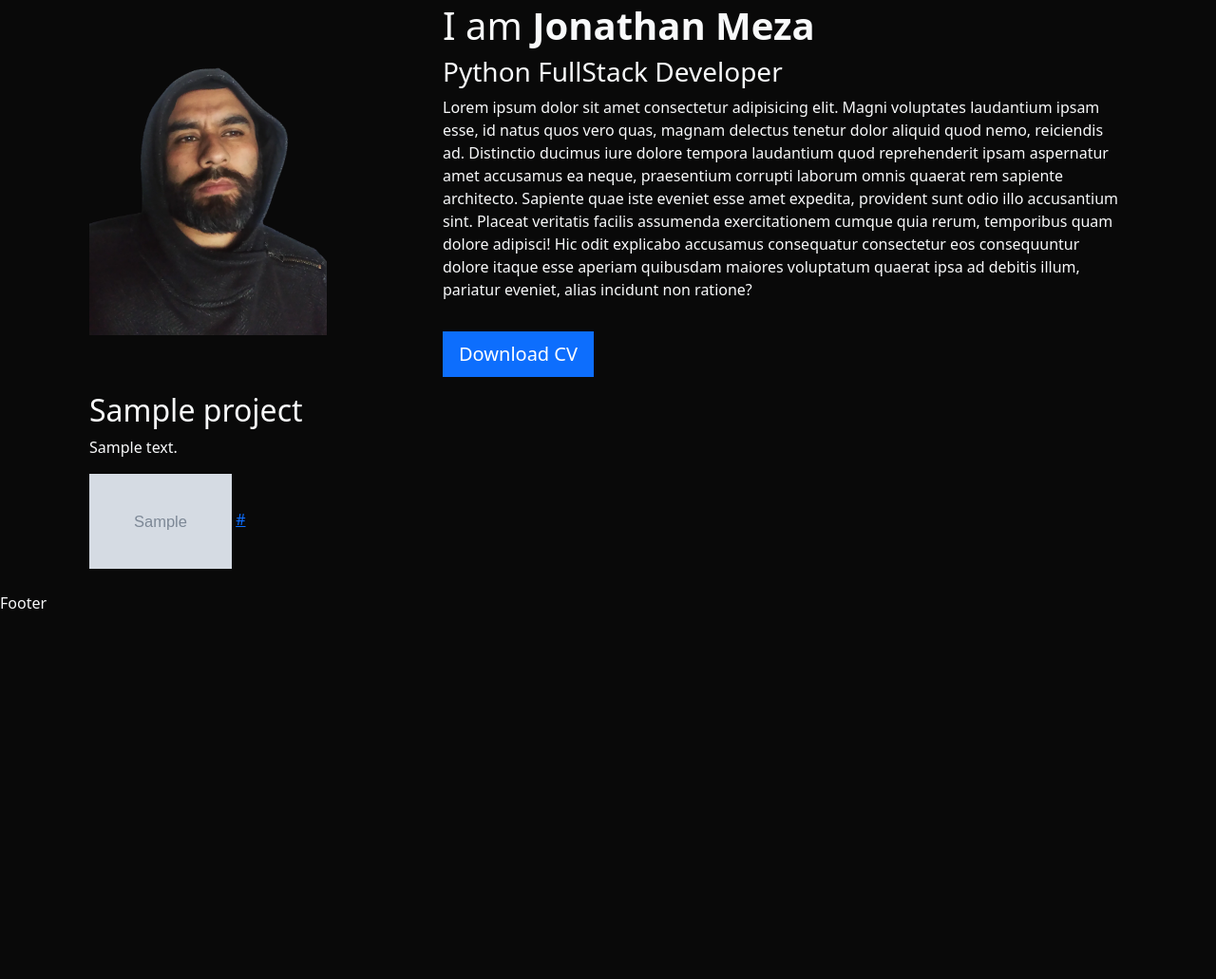
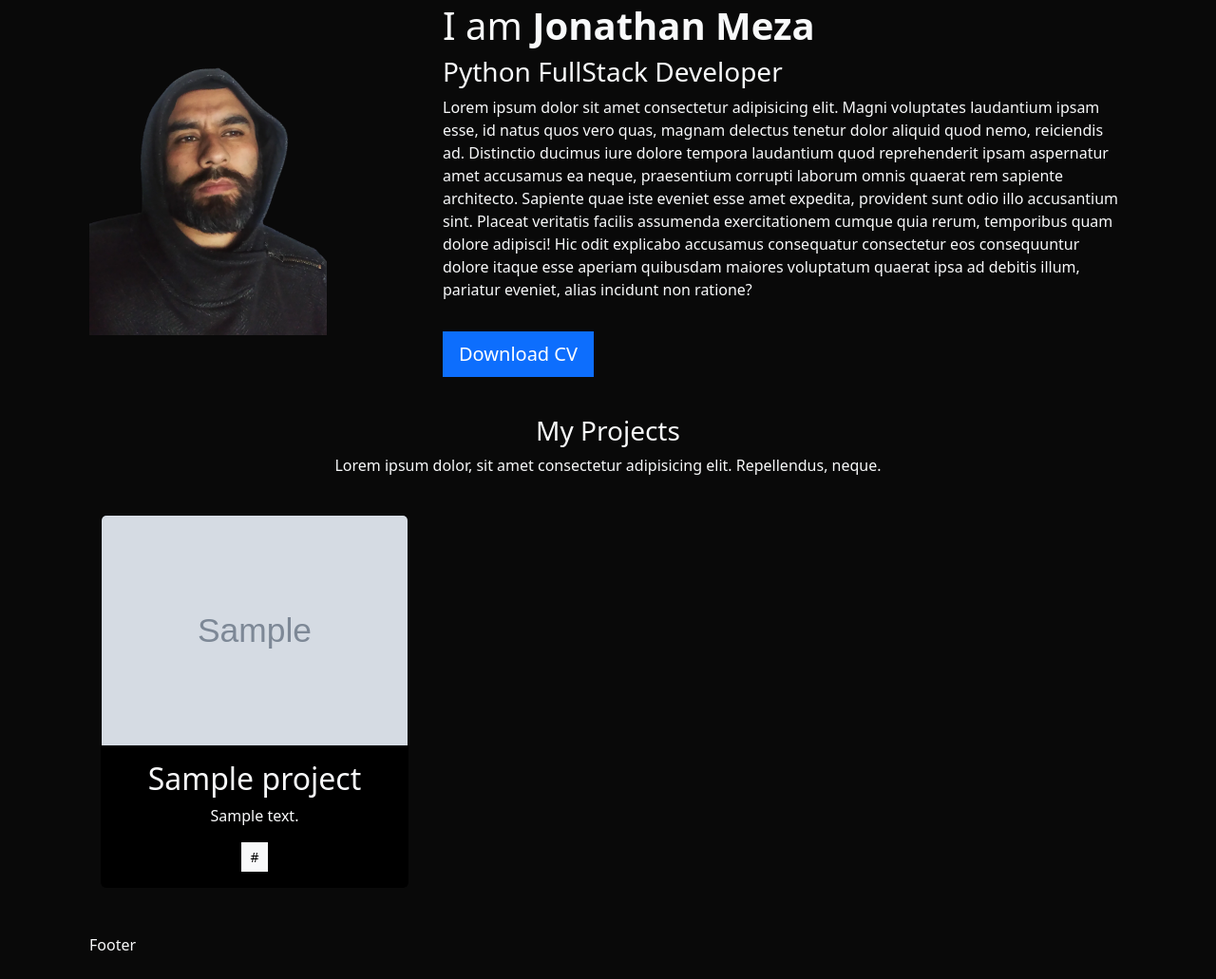
Before and after one commit to jonma0107/portfolio-with-django, a Django app: page / in a window 1280 px wide. Shown: the part 96-1127 px from the top of the page at 95% size. Before the commit the page ends 737 px from the top, so only its background shows below. Run offline with Django 4.2, Linux system fonts and the light colour scheme; tables that the repository leaves empty hold one stand-in row (values such as "Sample post"); grey boxes marked "Sample" are stand-in pictures.

Commit message:
[ADD] cards with bootstrap for home.html

```diff
--- a/app_portfolio/static/main.css
+++ b/app_portfolio/static/main.css
@@ -1,6 +1,10 @@
 body {
   background: #090909;
 }
+.bg-black {
+  background: #000;
+}
+
 .logo {
   width: 65px;
   height: 65px;
--- a/app_portfolio/templates/home.html
+++ b/app_portfolio/templates/home.html
@@ -21,16 +21,32 @@
 
 {% comment %} RECORRER LA CONSULTA {% endcomment %}
 
+<div class="row my-4 text-center">
+
+  <h3>My Projects</h3>
+  <p>Lorem ipsum dolor, sit amet consectetur adipisicing elit. Repellendus, neque.</p>
+
+
   {% for project in projects%}
+
+  <div class="col-md-4 p-4">
+    <div class="card bg-black card-project">
+      <img src="{{project.image.url}}" alt="" width="150" height="100" class="card-img-top img-fluid" />
+      <div class="card-body text-light">
 
         <h2>{{project.title}}</h2>
         <p>{{project.description}}</p>
-<img src="{{project.image.url}}" alt="" width="150" height="100">
 
         {% if project.url %}
-<a href="{{project.url}}">{{project.url}}</a>
+        <a href="{{project.url}}" class="btn btn-light rounded-0 btn-sm" target="_blank">{{project.url}}</a>
         {% endif %}
+
+      </div>
+    </div>
+  </div>
 
   {% endfor%}
 
   {% endblock content %}
+
+</div>
```
Lines whose indentation alone changed are shown as unchanged.
